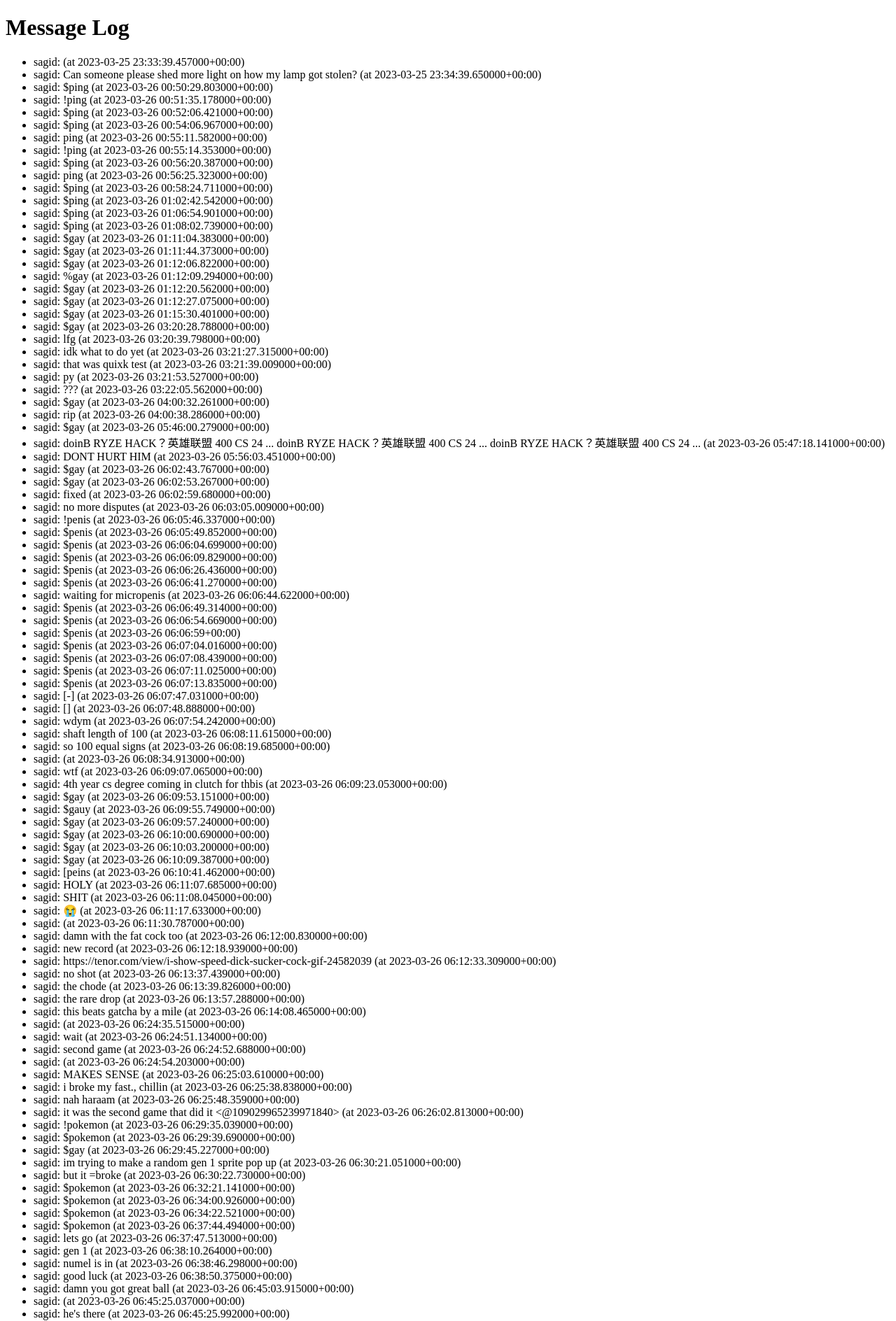
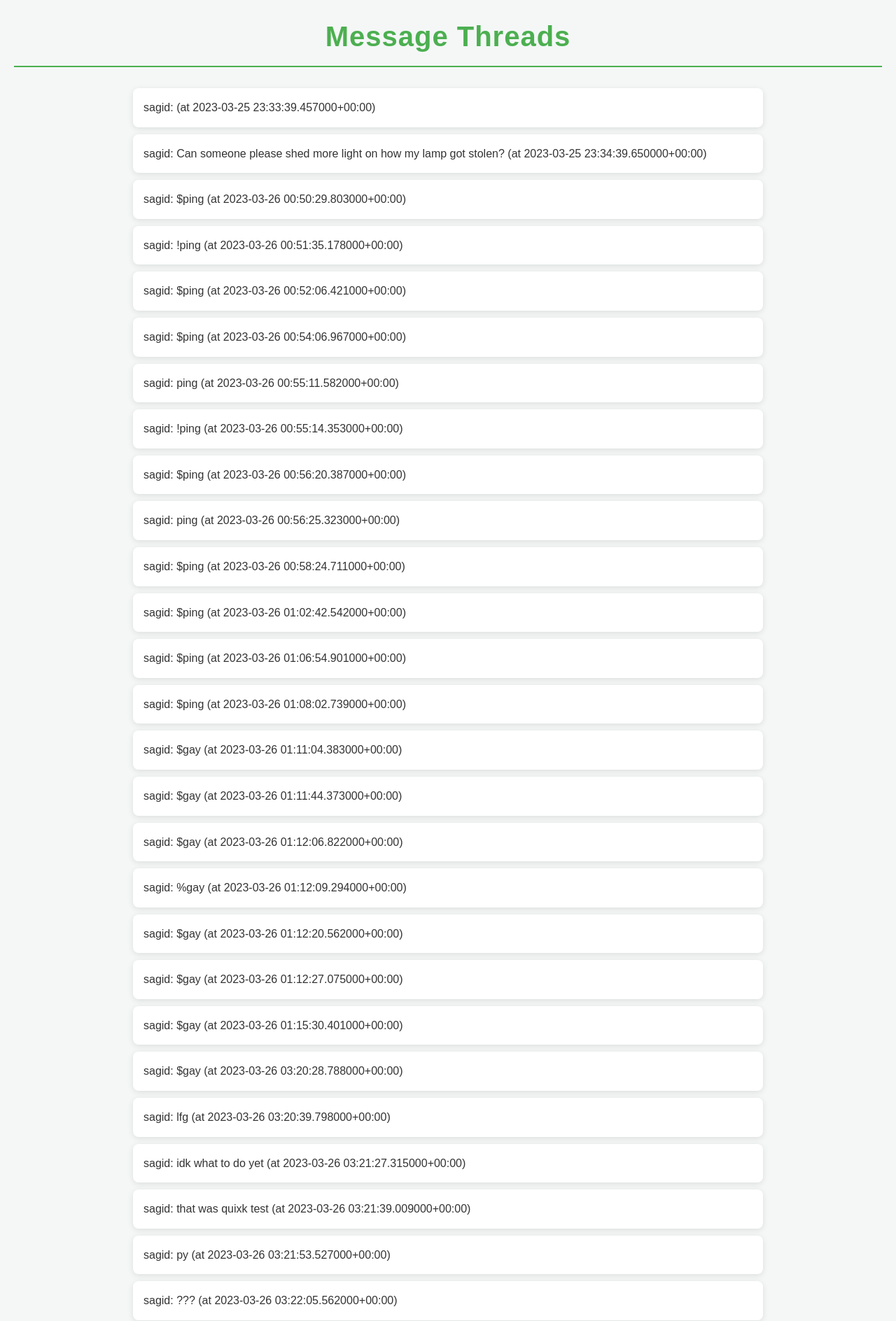
Before and after one commit to sajidamin5/ServerToSubreddit, a Flask app: page / in a window 1280 px wide. Shown: the top 1888 px of the page at 70% size. Run offline with Flask 3, Linux system fonts and the light colour scheme.

Commit message:
some boilerplate html and css

```diff
--- /dev/null
+++ b/static/css/styles.css
@@ -0,0 +1,84 @@
+/* General Reset */
+* {
+    margin: 0;
+    padding: 0;
+    box-sizing: border-box;
+}
+
+/* Body styling */
+body {
+    font-family: 'Arial', sans-serif;
+    background-color: #f4f7f6;
+    color: #333;
+    line-height: 1.6;
+    padding: 20px;
+}
+
+/* Header styling */
+header {
+    text-align: center;
+    margin-bottom: 30px;
+}
+
+header h1 {
+    font-size: 2.5rem;
+    color: #4CAF50;
+    letter-spacing: 1px;
+    padding-bottom: 10px;
+    border-bottom: 2px solid #4CAF50;
+}
+
+/* Main content container */
+.container {
+    max-width: 900px;
+    margin: 0 auto;
+}
+
+/* Message list styling */
+.message-list {
+    list-style: none;
+    padding: 0;
+    margin: 0;
+}
+
+.message-item {
+    background-color: #fff;
+    padding: 15px;
+    margin: 10px 0;
+    border-radius: 8px;
+    box-shadow: 0 2px 8px rgba(0, 0, 0, 0.1);
+    transition: all 0.3s ease-in-out;
+}
+
+.message-item:hover {
+    transform: translateY(-5px);
+    box-shadow: 0 4px 16px rgba(0, 0, 0, 0.2);
+}
+
+/* Footer styling */
+footer {
+    text-align: center;
+    padding: 15px;
+    margin-top: 40px;
+    background-color: #333;
+    color: white;
+}
+
+footer p {
+    font-size: 0.9rem;
+}
+
+/* Responsive Design for Mobile */
+@media (max-width: 768px) {
+    header h1 {
+        font-size: 2rem;
+    }
+
+    .container {
+        padding: 10px;
+    }
+
+    .message-item {
+        font-size: 0.9rem;
+    }
+}
--- a/templates/index.html
+++ b/templates/index.html
@@ -2,14 +2,25 @@
 <html lang="en">
 <head>
     <meta charset="UTF-8">
-    <title>Message Log</title>
+    <meta name="viewport" content="width=device-width, initial-scale=1.0">
+    <title>Messages</title>
+    <link rel="stylesheet" href="{{ url_for('static', filename='css/styles.css') }}">
 </head>
 <body>
-    <h1>Message Log</h1>
-    <ul>
-        {% for message in messages %}
-            <li>{{ message }}</li>
-        {% endfor %}
-    </ul>
+    <header>
+        <h1>Message Threads</h1>
+    </header>
+    <main>
+        <div class="container">
+            <ul class="message-list">
+                {% for message in messages %}
+                    <li class="message-item">{{ message }}</li>
+                {% endfor %}
+            </ul>
+        </div>
+    </main>
+    <footer>
+        <p>© 2024 Your Website</p>
+    </footer>
 </body>
 </html>
```
Also changed, not shown: styles.css (added, +84 -0 lines).
